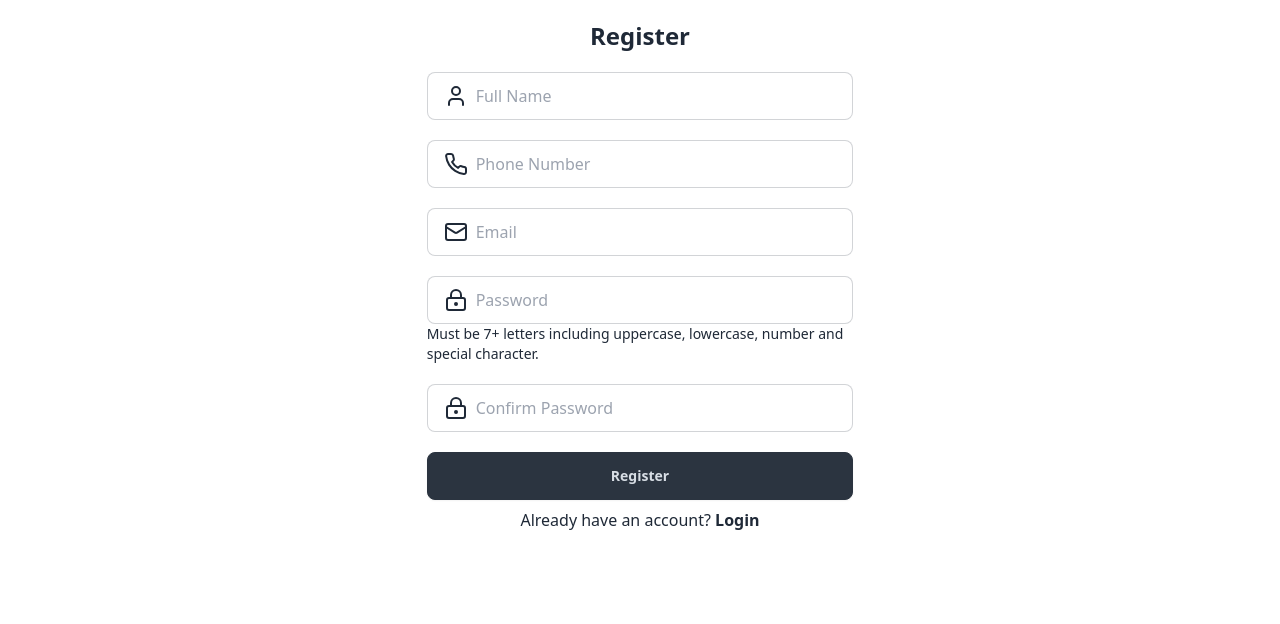
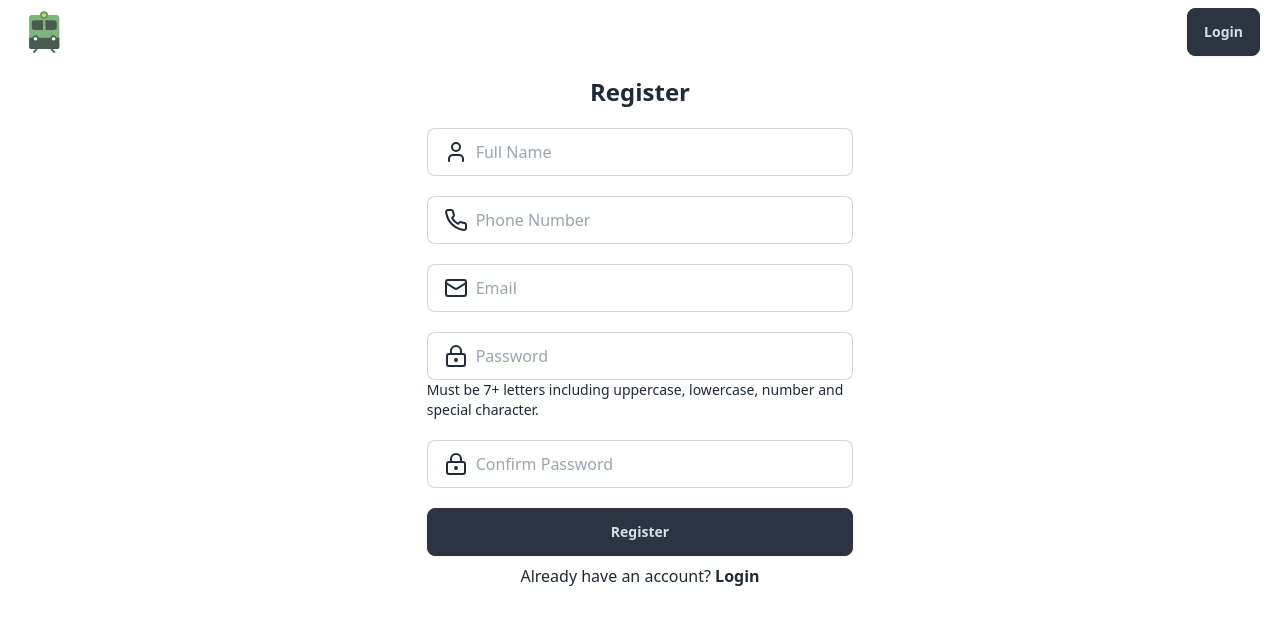
Before and after one commit to noorudd-in/Train-Ticketing-Frontend, a React (Vite) app: page /register in a window 1280 px wide. Shown: the top 624 px of the page. Built offline with nearby package versions, Linux system fonts and the light colour scheme.

Commit message:
Adding different NavBar for different pages

```diff
--- a/src/components/NavBar.jsx
+++ b/src/components/NavBar.jsx
@@ -2,6 +2,7 @@ import React, { useEffect, useState } from "react";
 import { getProfile } from "../api/auth";
 import { Link } from "react-router-dom";
 import { User, Ticket, LogOut } from "lucide-react";
+import TrainSVG from "../../public/train.svg";
 
 const NavBar = () => {
   const [isLoggedIn, setIsLoggedIn] = useState(false);
@@ -25,7 +26,11 @@ const NavBar = () => {
   };
   return (
     <div className="flex justify-between my-2">
-      <h1 className="ml-5">Train</h1>
+      <Link to="/">
+        <h1 className="ml-5">
+          <img src={TrainSVG} alt="Train Logo" className="w-12 h-12" />
+        </h1>
+      </Link>
       <div className="mr-5">
         {isLoggedIn ? (
           <div className="dropdown dropdown-end">
--- /dev/null
+++ b/src/components/NavBarLoggedOut.jsx
@@ -0,0 +1,27 @@
+import { Link } from "react-router-dom";
+import TrainSVG from "../../public/train.svg";
+
+const NavBarLoggedOut = ({ show }) => {
+  return (
+    <div className="flex justify-between my-2">
+      <Link to="/">
+        <h1 className="ml-5">
+          <img src={TrainSVG} alt="Train Logo" className="w-12 h-12" />
+        </h1>
+      </Link>
+      <div className="mr-5">
+        {show == "login" ? (
+          <Link to="/login">
+            <button className="btn btn-neutral">Login</button>
+          </Link>
+        ) : (
+          <Link to="/register">
+            <button className="btn btn-neutral">Register</button>
+          </Link>
+        )}
+      </div>
+    </div>
+  );
+};
+
+export default NavBarLoggedOut;
--- a/src/routes/index.jsx
+++ b/src/routes/index.jsx
@@ -1,6 +1,7 @@
 import { createBrowserRouter } from "react-router-dom";
 import ErrorPage from "../components/ErrorPage";
 import NavBar from "../components/NavBar";
+import NavBarLoggedOut from "../components/NavBarLoggedOut";
 import Home from "../components/Home";
 import Login from "../components/Login";
 import Register from "../components/Register";
@@ -20,6 +21,7 @@ const APP_ROUTES = createBrowserRouter([
     path: "/login",
     element: (
       <>
+        <NavBarLoggedOut show="register" />
         <Login />
       </>
     ),
@@ -29,6 +31,7 @@ const APP_ROUTES = createBrowserRouter([
     path: "/register",
     element: (
       <>
+        <NavBarLoggedOut show="login" />
         <Register />
       </>
     ),
```
